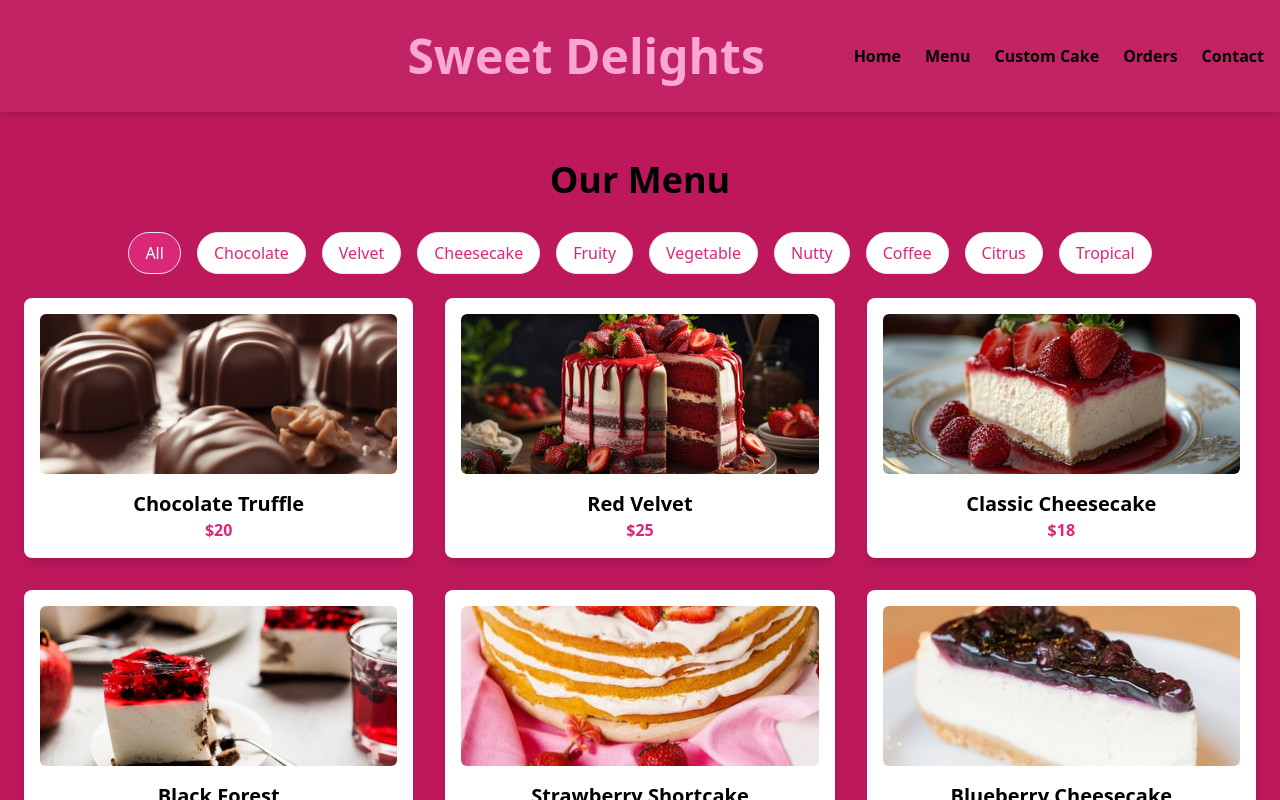
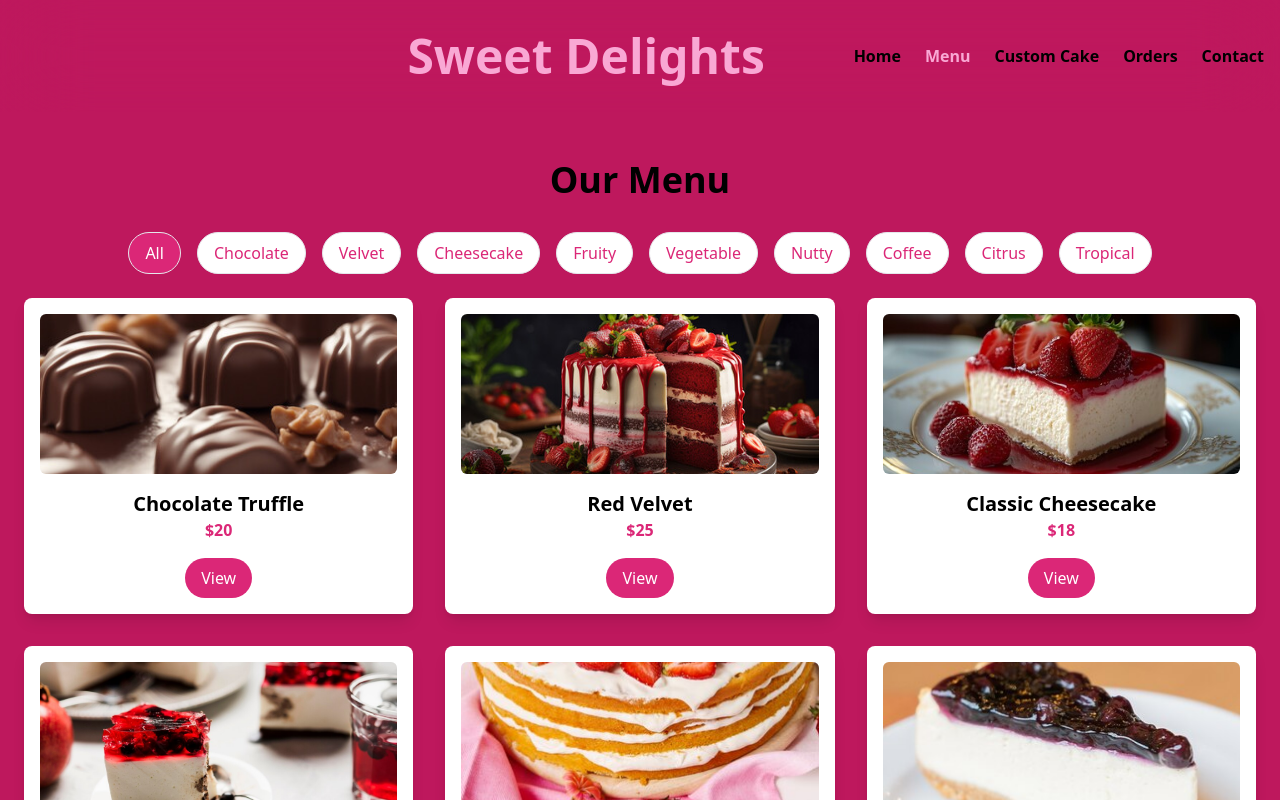
Before and after one commit to HirunaD/Sweet-Delights, a React (Vite) app: page /menu in a window 1280 px wide. Shown: the top 800 px of the page. Built offline with nearby package versions, Linux system fonts and the light colour scheme.

Commit message:
Add active status for nav items

```diff
--- a/src/components/Home/FeaturedProducts.tsx
+++ b/src/components/Home/FeaturedProducts.tsx
@@ -1,5 +1,5 @@
-import { Link } from 'react-router-dom';
 import { cakes } from '../../constants/Home/cakeTypes';
+import MenuItem from '../Menu/MenuItem';
 
 const FeaturedProducts = () => {
   // Filter only special menu items
@@ -10,17 +10,7 @@ const FeaturedProducts = () => {
       <h2 className="text-3xl font-bold text-center mb-8">Our Bestsellers</h2>
       <div className="grid grid-cols-1 md:grid-cols-3 gap-8">
         {specialCakes.map((cake) => (
-          <div key={cake.id} className="bg-white shadow-lg rounded-lg p-4 text-center">
-            <img src={cake.image} alt={cake.name} className="h-40 w-full object-cover rounded-md" />
-            <h3 className="text-xl font-semibold mt-4">{cake.name}</h3>
-            <p className="text-pink-600 font-bold">{cake.price}</p>
-            <Link
-              to={`/product/${cake.id}`}
-              className="inline-block mt-4 bg-pink-600 text-white px-4 py-2 rounded-full hover:bg-pink-700"
-            >
-              Order Now
-            </Link>
-          </div>
+          <MenuItem key={cake.id} name={cake.name} price={cake.price} image={cake.image} id={cake.id} />
         ))}
       </div>
     </section>
--- a/src/components/Home/Navbar.tsx
+++ b/src/components/Home/Navbar.tsx
@@ -1,18 +1,24 @@
-import { Link } from 'react-router-dom';
+import { Link, useLocation } from 'react-router-dom';
 
 const Navbar = () => {
+
+  const location = useLocation();
+
+  const isActive = (path: string) =>
+    location.pathname === path ? 'text-pink-300 font-bold' : 'text-black';
+
   return (
-    <nav className="shadow-md bg-white/5 backdrop-blur-lg p-4 sticky top-0 z-50">
+    <nav className="backdrop-blur-2xl p-4 sticky top-0 z-50">
       <div className="container mx-auto flex justify-between items-center py-4">
         <Link to="/" className="text-5xl font-bold text-pink-300 w-3/5 flex justify-end">
           Sweet Delights
         </Link>
         <ul className="flex font-semibold space-x-6">
-          <li><Link to="/" className="hover:text-pink-300">Home</Link></li>
-          <li><Link to="/menu" className="hover:text-pink-300">Menu</Link></li>
-          <li><Link to="/custom-cake" className="hover:text-pink-300">Custom Cake</Link></li>
-          <li><Link to="/orders" className="hover:text-pink-300">Orders</Link></li>
-          <li><Link to="/contact" className="hover:text-pink-300">Contact</Link></li>
+          <li><Link to="/" className={`${isActive('/')} hover:text-pink-300`}>Home</Link></li>
+          <li><Link to="/menu" className={`${isActive('/menu')} hover:text-pink-300`}>Menu</Link></li>
+          <li><Link to="/custom-cake" className={`${isActive('/custom-cake')} hover:text-pink-300`}>Custom Cake</Link></li>
+          <li><Link to="/orders" className={`${isActive('/orders')} hover:text-pink-300`}>Orders</Link></li>
+          <li><Link to="/contact" className={`${isActive('/contact')} hover:text-pink-300`}>Contact</Link></li>
         </ul>
       </div>
     </nav>
--- a/src/components/Menu/MenuItem.tsx
+++ b/src/components/Menu/MenuItem.tsx
@@ -1,17 +1,29 @@
-import React from 'react';
+import React from "react";
+import { Link } from "react-router-dom";
 
 interface MenuItemProps {
   name: string;
   price: string;
   image: string;
+  id: number;
 }
 
-const MenuItem: React.FC<MenuItemProps> = ({ name, price, image }) => {
+const MenuItem: React.FC<MenuItemProps> = ({ name, price, image, id }) => {
   return (
     <div className="bg-white shadow-lg rounded-lg p-4 text-center">
-      <img src={image} alt={name} className="h-40 w-full object-cover rounded-md" />
+      <img
+        src={image}
+        alt={name}
+        className="h-40 w-full object-cover rounded-md"
+      />
       <h3 className="text-xl font-semibold mt-4">{name}</h3>
       <p className="text-pink-600 font-bold">{price}</p>
+      <Link
+        to={`/product/${id}`}
+        className="inline-block mt-4 bg-pink-600 text-white px-4 py-2 rounded-full hover:bg-pink-700"
+      >
+        View
+      </Link>
     </div>
   );
 };
--- a/src/sections/Menu/Hero.tsx
+++ b/src/sections/Menu/Hero.tsx
@@ -36,7 +36,7 @@ const Menu = () => {
       {/* Display Cakes */}
       <div className="grid grid-cols-1 sm:grid-cols-2 md:grid-cols-3 gap-8">
         {filteredCakes.map((cake) => (
-          <MenuItem key={cake.id} name={cake.name} price={cake.price} image={cake.image} />
+          <MenuItem key={cake.id} name={cake.name} price={cake.price} image={cake.image} id={cake.id} />
         ))}
       </div>
     </section>
```
